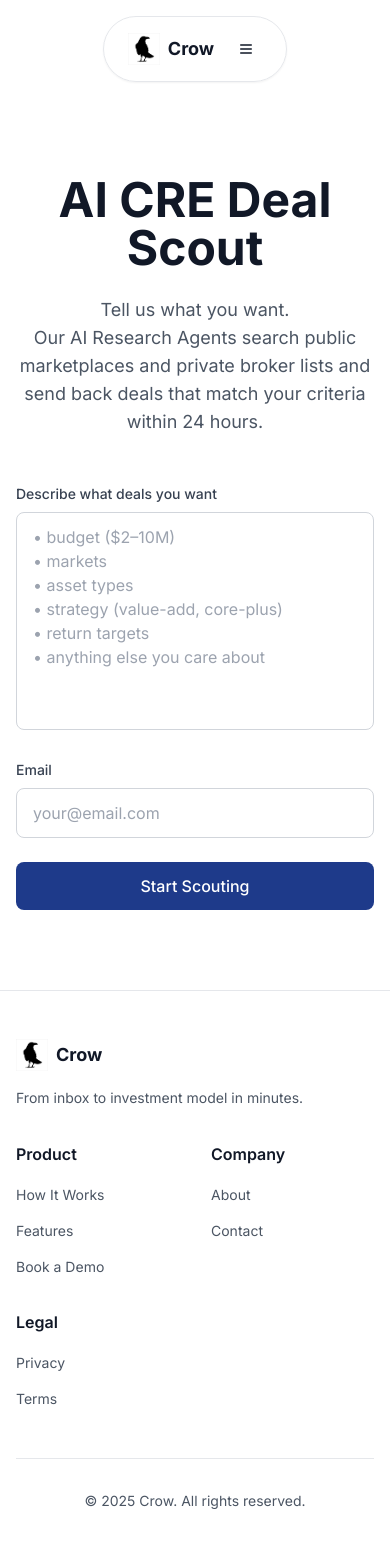
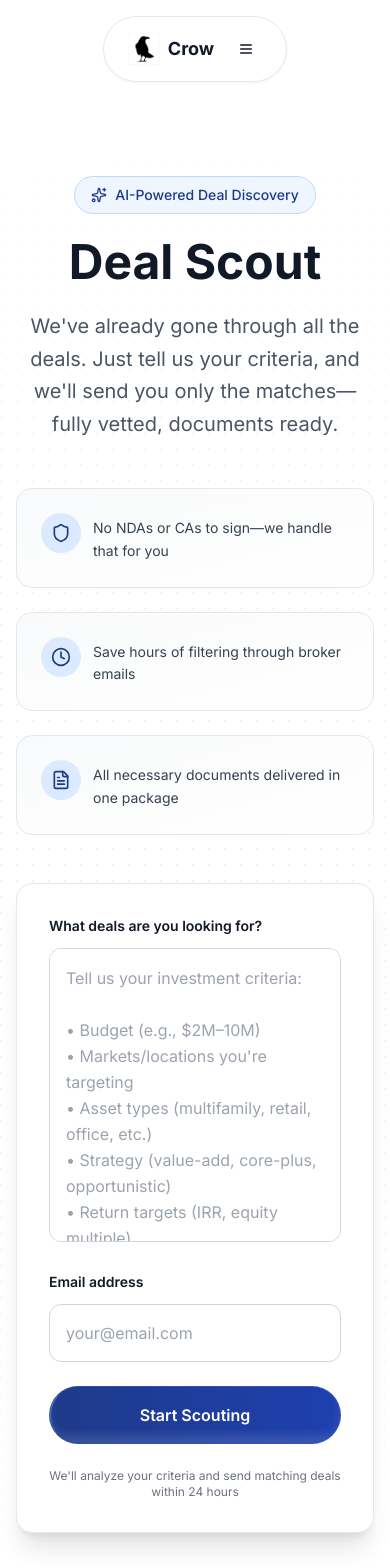
Before and after one commit to aryanvij02/crow_landing_page, a Next.js app: page /deal-scout in a window 390 px wide. Shown: the top 1568 px of the page. Built offline with nearby package versions, Linux system fonts and the light colour scheme.

Commit message:
improved deal scout ui

```diff
--- a/app/deal-scout/page.tsx
+++ b/app/deal-scout/page.tsx
@@ -1,8 +1,12 @@
 "use client";
 
 import { useState, FormEvent } from "react";
+import { CheckCircle2, Sparkles, FileText, Shield, Clock } from "lucide-react";
 import Header from "../../components/Header";
 import NewFooter from "../../components/NewFooter";
+import { ShimmerButton } from "../../components/magicui/shimmer-button";
+import { DotPattern } from "../../components/magicui/dot-pattern";
+import { cn } from "../../components/lib/utils";
 
 export default function DealScout() {
   const [criteria, setCriteria] = useState("");
@@ -55,45 +59,121 @@ export default function DealScout() {
     }
   };
 
+  const benefits = [
+    {
+      icon: Shield,
+      text: "No NDAs or CAs to sign—we handle that for you",
+    },
+    {
+      icon: Clock,
+      text: "Save hours of filtering through broker emails",
+    },
+    {
+      icon: FileText,
+      text: "All necessary documents delivered in one package",
+    },
+  ];
+
   return (
     <div className="flex flex-col min-h-screen bg-white w-full">
       <Header />
       <main className="flex-1 w-full pt-24">
-        <section className="w-full py-20 px-4">
-          <div className="max-w-2xl mx-auto">
-            <h1 className="text-5xl md:text-6xl font-bold text-gray-900 mb-6 text-center">
-              AI CRE Deal Scout
+        <section className="relative w-full py-20 px-4 overflow-hidden">
+          {/* Background Pattern */}
+          <DotPattern
+            className={cn(
+              "absolute inset-0 opacity-30",
+              "[mask-image:radial-gradient(800px_circle_at_center,white,transparent)]"
+            )}
+          />
+
+          <div className="relative z-10 max-w-4xl mx-auto">
+            {/* Header Section */}
+            <div className="text-center mb-12">
+              <div className="inline-flex items-center gap-2 px-4 py-2 rounded-full border border-blue-200 bg-blue-50 mb-6">
+                <Sparkles className="h-4 w-4 text-[#1E3A8A]" />
+                <span className="text-sm font-medium text-[#1E3A8A]">
+                  AI-Powered Deal Discovery
+                </span>
+              </div>
+
+              <h1 className="text-5xl md:text-6xl font-bold text-gray-900 mb-6">
+                Deal Scout
               </h1>
-            <p className="text-lg text-gray-600 mb-12 text-center">
-              Tell us what you want.
-              <br />
-              Our AI Research Agents search public marketplaces and private
-              broker lists and send back deals that match your criteria within
-              24 hours.
-            </p>
-
-            {success ? (
-              <div className="bg-green-50 border border-green-200 rounded-lg p-6 text-center">
-                <p className="text-green-900 text-lg font-medium">
-                  We'll send you matches soon.
+              <p className="text-xl text-gray-600 max-w-2xl mx-auto leading-relaxed">
+                We've already gone through all the deals. Just tell us your
+                criteria, and we'll send you only the matches—fully vetted,
+                documents ready.
               </p>
             </div>
+
+            {/* Benefits Grid */}
+            <div className="grid md:grid-cols-3 gap-6 mb-12">
+              {benefits.map((benefit, index) => {
+                const Icon = benefit.icon;
+                return (
+                  <div
+                    key={index}
+                    className="flex items-start gap-3 p-6 rounded-2xl bg-gradient-to-br from-gray-50 to-white border border-gray-200 hover:border-[#1E3A8A] transition-all hover:shadow-lg"
+                  >
+                    <div className="flex-shrink-0 w-10 h-10 rounded-full bg-blue-100 flex items-center justify-center">
+                      <Icon className="h-5 w-5 text-[#1E3A8A]" />
+                    </div>
+                    <p className="text-sm text-gray-700 leading-relaxed mt-1">
+                      {benefit.text}
+                    </p>
+                  </div>
+                );
+              })}
+            </div>
+
+            {/* Form or Success State */}
+            {success ? (
+              <div className="bg-gradient-to-br from-green-50 to-emerald-50 border-2 border-green-200 rounded-2xl p-8 text-center shadow-lg">
+                <div className="flex justify-center mb-4">
+                  <div className="w-16 h-16 rounded-full bg-green-100 flex items-center justify-center">
+                    <CheckCircle2 className="h-8 w-8 text-green-600" />
+                  </div>
+                </div>
+                <h3 className="text-2xl font-bold text-gray-900 mb-3">
+                  Scout Request Submitted!
+                </h3>
+                <div className="space-y-3 text-left max-w-md mx-auto">
+                  <p className="text-gray-700 leading-relaxed">
+                    ✓ We've received your criteria and are now searching
+                  </p>
+                  <p className="text-gray-700 leading-relaxed">
+                    ✓ Our AI agents are reviewing public marketplaces and
+                    private broker lists
+                  </p>
+                  <p className="text-gray-700 leading-relaxed">
+                    ✓ You'll receive matching deals with all documents within 24
+                    hours
+                  </p>
+                </div>
+                <div className="mt-6 pt-6 border-t border-green-200">
+                  <p className="text-sm text-gray-600">
+                    Check your email for updates
+                  </p>
+                </div>
+              </div>
             ) : (
+              <div className="bg-white rounded-2xl border border-gray-200 shadow-xl p-8">
                 <form onSubmit={handleSubmit} className="space-y-6">
                   <div>
                     <label
                       htmlFor="criteria"
-                    className="block text-sm font-medium text-gray-700 mb-2"
+                      className="block text-sm font-semibold text-gray-900 mb-3"
                     >
-                    Describe what deals you want
+                      What deals are you looking for?
                     </label>
                     <textarea
                       id="criteria"
                       value={criteria}
                       onChange={(e) => setCriteria(e.target.value)}
-                    placeholder={`• budget ($2–10M)\n• markets\n• asset types\n• strategy (value-add, core-plus)\n• return targets\n• anything else you care about`}
-                    rows={8}
-                    className="w-full px-4 py-3 border border-gray-300 rounded-lg focus:ring-2 focus:ring-[#1E3A8A] focus:border-transparent outline-none resize-none text-gray-900"
+                      placeholder={`Tell us your investment criteria:\n\n• Budget (e.g., $2M–10M)\n• Markets/locations you're targeting\n• Asset types (multifamily, retail, office, etc.)\n• Strategy (value-add, core-plus, opportunistic)\n• Return targets (IRR, equity multiple)\n• Any other requirements`}
+                      rows={10}
+                      className="w-full px-4 py-4 border border-gray-300 rounded-xl focus:ring-2 focus:ring-[#1E3A8A] focus:border-transparent outline-none resize-none text-gray-900 placeholder:text-gray-400 leading-relaxed"
                       disabled={loading}
                     />
                   </div>
@@ -101,9 +181,9 @@ export default function DealScout() {
                   <div>
                     <label
                       htmlFor="email"
-                    className="block text-sm font-medium text-gray-700 mb-2"
+                      className="block text-sm font-semibold text-gray-900 mb-3"
                     >
-                    Email
+                      Email address
                     </label>
                     <input
                       type="email"
@@ -111,25 +191,64 @@ export default function DealScout() {
                       value={email}
                       onChange={(e) => setEmail(e.target.value)}
                       placeholder="your@email.com"
-                    className="w-full px-4 py-3 border border-gray-300 rounded-lg focus:ring-2 focus:ring-[#1E3A8A] focus:border-transparent outline-none text-gray-900"
+                      className="w-full px-4 py-4 border border-gray-300 rounded-xl focus:ring-2 focus:ring-[#1E3A8A] focus:border-transparent outline-none text-gray-900 placeholder:text-gray-400"
                       disabled={loading}
                     />
                   </div>
 
                   {error && (
-                  <div className="bg-red-50 border border-red-200 rounded-lg p-4">
+                    <div className="bg-red-50 border border-red-200 rounded-xl p-4 flex items-start gap-3">
+                      <div className="flex-shrink-0 w-5 h-5 rounded-full bg-red-100 flex items-center justify-center mt-0.5">
+                        <span className="text-red-600 text-sm font-bold">
+                          !
+                        </span>
+                      </div>
                       <p className="text-red-900 text-sm">{error}</p>
                     </div>
                   )}
 
-                <button
+                  <ShimmerButton
                     type="submit"
                     disabled={loading}
-                  className="w-full bg-[#1E3A8A] hover:bg-[#1E40AF] text-white font-medium py-3 px-6 rounded-lg transition-colors disabled:bg-gray-400 disabled:cursor-not-allowed"
+                    className="w-full py-4 text-base font-semibold disabled:opacity-50 disabled:cursor-not-allowed"
+                    shimmerColor="#60A5FA"
+                    background="linear-gradient(to right, #1E3A8A, #1E40AF)"
                   >
-                  {loading ? "Scouting your deals…" : "Start Scouting"}
-                </button>
+                    {loading ? (
+                      <span className="flex items-center justify-center gap-2">
+                        <svg
+                          className="animate-spin h-5 w-5"
+                          xmlns="http://www.w3.org/2000/svg"
+                          fill="none"
+                          viewBox="0 0 24 24"
+                        >
+                          <circle
+                            className="opacity-25"
+                            cx="12"
+                            cy="12"
+                            r="10"
+                            stroke="currentColor"
+                            strokeWidth="4"
+                          ></circle>
+                          <path
+                            className="opacity-75"
+                            fill="currentColor"
+                            d="M4 12a8 8 0 018-8V0C5.373 0 0 5.373 0 12h4zm2 5.291A7.962 7.962 0 014 12H0c0 3.042 1.135 5.824 3 7.938l3-2.647z"
+                          ></path>
+                        </svg>
+                        Searching deals...
+                      </span>
+                    ) : (
+                      "Start Scouting"
+                    )}
+                  </ShimmerButton>
+
+                  <p className="text-xs text-center text-gray-500">
+                    We'll analyze your criteria and send matching deals within
+                    24 hours
+                  </p>
                 </form>
+              </div>
             )}
           </div>
         </section>
```
Lines whose indentation alone changed are shown as unchanged.
